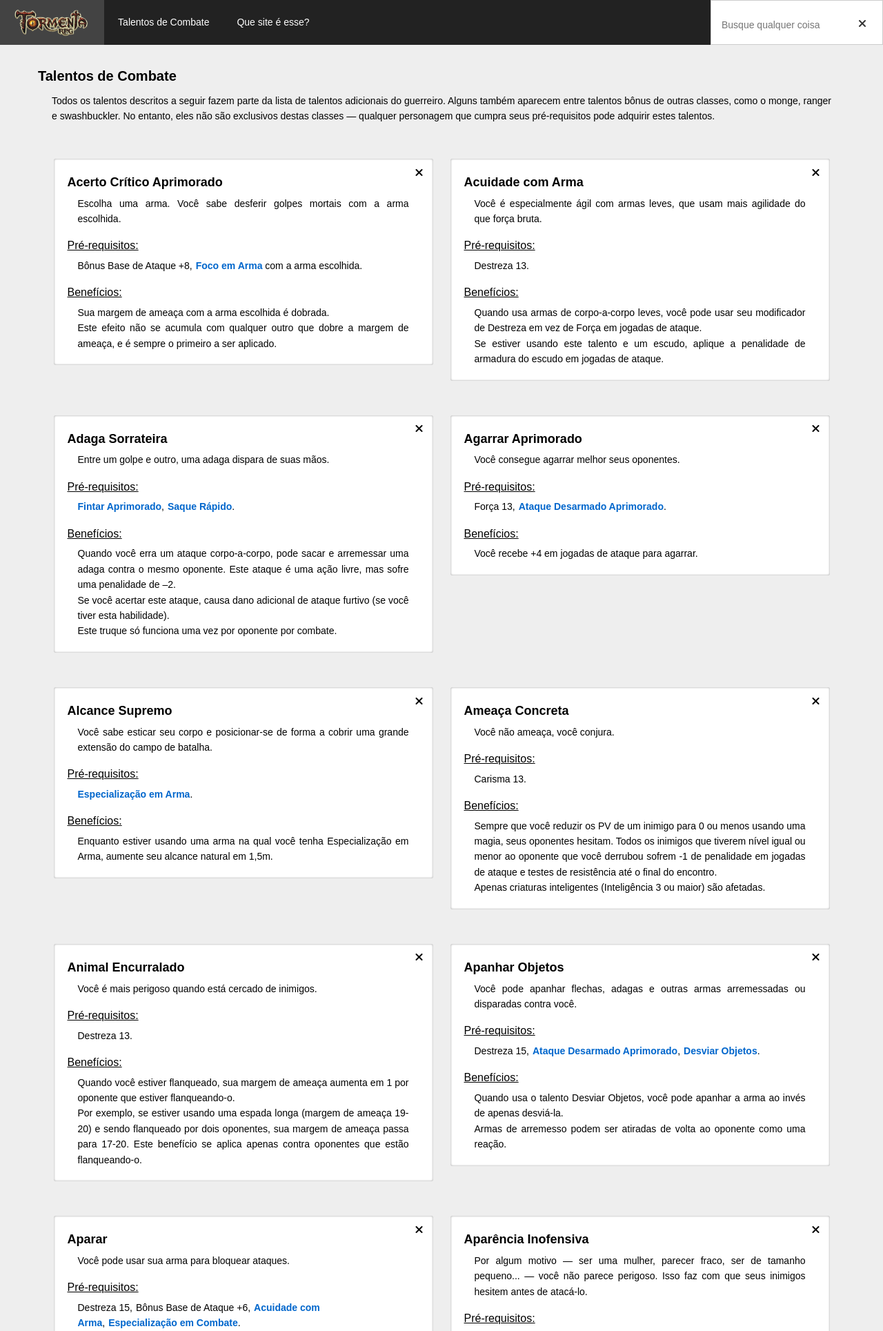
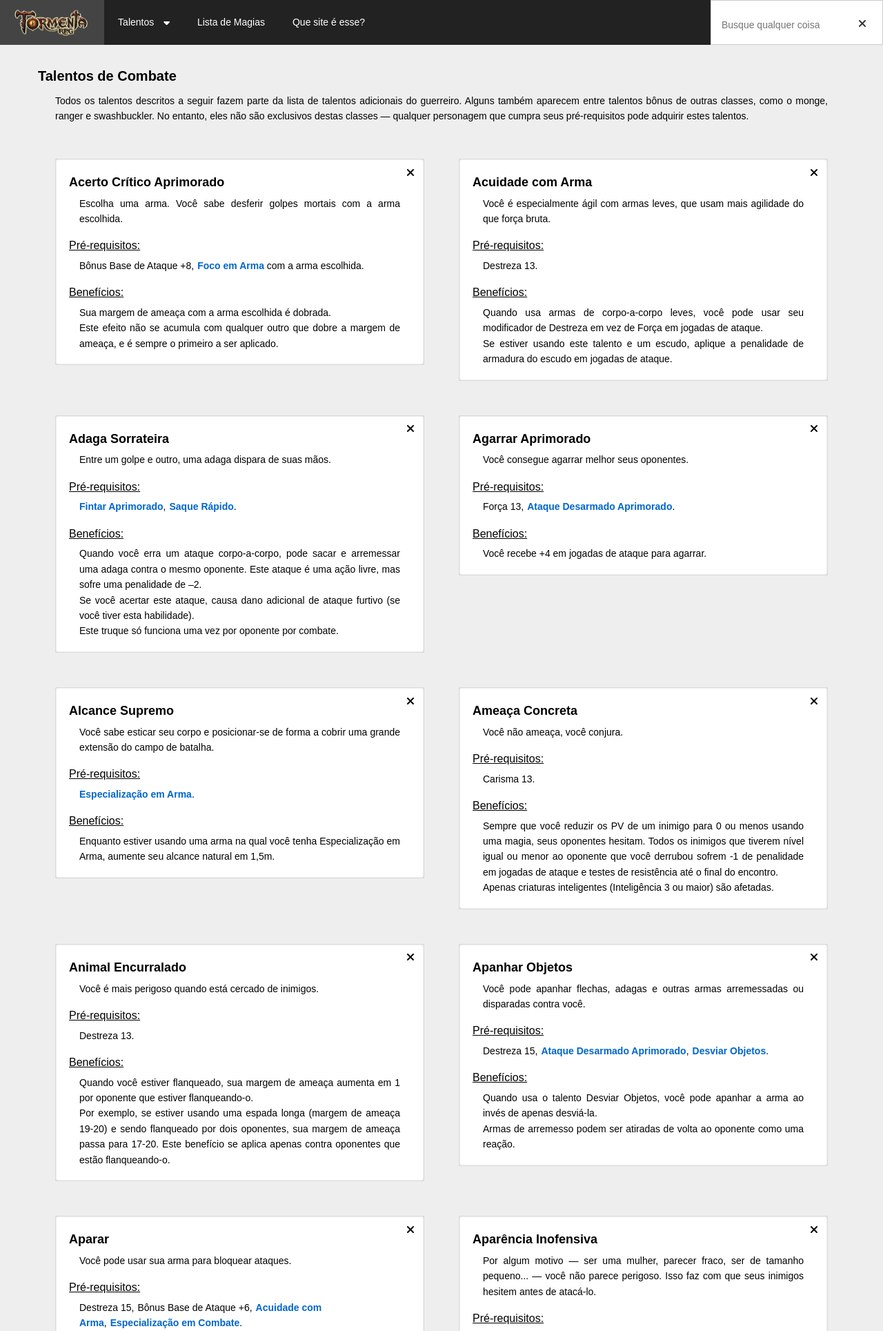
Before and after one commit to johannborges/johannborges.github.io, a PHP site: page / in a window 1280 px wide. Shown: the top 1929 px of the page at 69% size. Run offline with PHP 8.4, Linux system fonts and the light colour scheme; some libraries are stand-ins or nearby versions; some web fonts are replaced.

Commit message:
talentos

```diff
--- a/talentos/Lista de Talentos - Tormenta RPG_arquivos/index.css
+++ b/talentos/Lista de Talentos - Tormenta RPG_arquivos/index.css
@@ -11,9 +11,9 @@
   width: 100%;
   padding-right: 250px;
   background: #222; }
-  #top_bar li {
+  #top_bar .bar_item {
     display: inline-block; }
-    #top_bar li a {
+    #top_bar .bar_item a {
       display: block;
       font-size: 14px;
       color: #FFF;
@@ -22,19 +22,65 @@
       transition: .3s;
       padding: 10px 20px;
       height: 65px; }
-      #top_bar li a:hover {
-        background: rgba(255, 255, 255, 0.15); }
-      #top_bar li a img {
+      #top_bar .bar_item a:hover {
+        background: #444; }
+      #top_bar .bar_item a img {
         display: inline-block;
         vertical-align: middle;
         max-width: 100%;
         max-height: 100%; }
-    #top_bar li:last-of-type {
+  #top_bar .submenu {
+    display: inline-block;
+    position: relative; }
+    #top_bar .submenu .submenu_title {
+      display: block;
+      font-size: 14px;
+      color: #FFF;
+      line-height: 45px;
+      text-decoration: none;
+      transition: .3s;
+      cursor: pointer;
+      padding: 10px 20px;
+      height: 65px; }
+      #top_bar .submenu .submenu_title i {
+        display: inline-block;
+        vertical-align: middle;
+        margin-left: 10px; }
+    #top_bar .submenu:hover .submenu_title {
+      background: #444; }
+    #top_bar .submenu .submenu_list {
+      position: absolute;
+      left: 0;
+      top: 65px;
+      z-index: 1;
+      width: 0;
+      height: 0;
+      overflow: hidden;
+      transition: .3s; }
+      #top_bar .submenu .submenu_list .submenu_item {
+        display: block; }
+        #top_bar .submenu .submenu_list .submenu_item a {
+          display: block;
+          background: #444;
+          width: 200px;
+          height: 65px;
+          padding: 10px 20px;
+          color: #FFF;
+          font-size: 14px;
+          line-height: 45px;
+          text-decoration: none;
+          transition: .3s; }
+          #top_bar .submenu .submenu_list .submenu_item a:hover {
+            background: #666; }
+    #top_bar .submenu:hover .submenu_list {
+      width: 200px;
+      height: calc(65px * 8); }
+  #top_bar .search {
     position: absolute;
     right: 0;
     top: 0;
     width: 250px; }
-      #top_bar li:last-of-type #search {
+    #top_bar .search #search {
       width: 250px;
       height: 65px;
       padding: 7px 55px 0 15px;
@@ -44,9 +90,9 @@
       color: #000;
       font-family: "Titillium Web", Arial, sans-serif;
       transition: .3s; }
-        #top_bar li:last-of-type #search:focus {
+      #top_bar .search #search:focus {
         box-shadow: inset 0 0 3px 0 rgba(0, 0, 0, 0.4); }
-      #top_bar li:last-of-type .clear {
+    #top_bar .search .clear {
       position: absolute;
       top: calc((65px - 25px)/2);
       right: 15px;
@@ -59,9 +105,9 @@
       text-align: center;
       cursor: pointer;
       transition: .3s; }
-        #top_bar li:last-of-type .clear:hover {
+      #top_bar .search .clear:hover {
         background: #DDD; }
-        #top_bar li:last-of-type .clear i {
+      #top_bar .search .clear i {
         display: inline-block;
         vertical-align: middle; }
 
@@ -85,15 +131,15 @@
     font-size: 14px;
     line-height: 160%;
     text-align: justify;
-    padding: 15px 20px 0; }
+    padding: 15px 25px 0; }
   #middle .section .talentos {
-    padding: 0 10px;
+    padding: 0;
     margin-top: 50px; }
     #middle .section .talentos .talento {
       display: inline-block;
-      width: calc(50% - 25px);
+      width: calc(50% - 50px);
       padding: 20px;
-      margin: 0 calc(25px/2) 50px;
+      margin: 0 calc(25px) 50px;
       background: #FFF;
       box-shadow: inset 0 0 3px 0 rgba(0, 0, 0, 0.4);
       border-radius: 3px;
--- a/talentos/Lista de Talentos - Tormenta RPG_arquivos/main.js
+++ b/talentos/Lista de Talentos - Tormenta RPG_arquivos/main.js
@@ -28,7 +28,7 @@ Main = {
 			$(this).closest(".talento").toggleClass("closed");
 		});
 
-		$("#top_bar a:not(.logo)").on("click", function(e){
+		$("#top_bar .submenu_item a, #top_bar .disclaimer").on("click", function(e){
             e.preventDefault();
 
 			var _id = $(this).attr("href");
--- a/talentos/index.html
+++ b/talentos/index.html
@@ -20,21 +20,59 @@
 
 	<body>
         <ul id="top_bar">
-            <li>
+            <li class="bar_item">
                 <a href="http://jamboeditora.com.br/categoria/tormenta/" class="logo" target="_blank">
                     <img src="Lista%20de%20Talentos%20-%20Tormenta%20RPG_arquivos/tormenta_logo.png">
                 </a>
             </li>
 
-            <li>
-                <a href="#talentosCombate">Talentos de Combate</a>
+            <li class="submenu">
+                <div class="submenu_title">Talentos <i class="fa fa-caret-down"></i></div>
+
+                <ul class="submenu_list">
+                    <li class="submenu_item">
+                        <a href="#talentosCombate">Talentos de Combate</a>
+                    </li>
+
+                    <li class="submenu_item">
+                        <a href="#talentosPericia">Talentos de Perícia</a>
+                    </li>
+
+                    <li class="submenu_item">
+                        <a href="#talentosPericia">Talentos de Destino</a>
+                    </li>
+
+                    <li class="submenu_item">
+                        <a href="#talentosPericia">Poderes Concedidos</a>
+                    </li>
+
+                    <li class="submenu_item">
+                        <a href="#talentosPericia">Talentos da Tormenta</a>
+                    </li>
+
+                    <li class="submenu_item">
+                        <a href="#talentosPericia">Talentos Raciais</a>
+                    </li>
+
+                    <li class="submenu_item">
+                        <a href="#talentosPericia">Talentos Regionais</a>
+                    </li>
+
+                    <li class="submenu_item">
+                        <a href="#talentosPericia">Talentos Ambientais</a>
+                    </li>
+                </ul>
             </li>
 
-            <li>
-                <a href="#disclaimer">Que site é esse?</a>
+            <li class="bar_item">
+                <a href="http://johannborges.github.io/magias/" target="_blank">Lista de Magias</a>
             </li>
 
-            <li>
+            <li class="bar_item">
+                <a href="#disclaimer" class="disclaimer">Que site é esse?</a>
+            </li>
+
+            <li class="search">
                 <input id="search" placeholder="Busque qualquer coisa" autocomplete="off" type="text">
                 <span class="clear">
                     <i class="fa fa-times"></i>
@@ -2581,6 +2619,48 @@ talento aumentam de acordo.<br>
 									</ul>
 			</div>
 
+
+			<div class="section">
+				<h2 id="talentosPericia">Talentos de Perícia</h2>
+
+				<div class="description">Todos os talentos descritos a seguir fazem
+parte da lista de talentos adicionais do guerreiro. Alguns também
+aparecem entre talentos bônus de outras classes, como o monge, ranger e
+swashbuckler. No entanto, eles não são exclusivos destas classes —
+qualquer personagem que cumpra seus pré-requisitos pode adquirir estes
+talentos.</div>
+
+				<ul class="talentos">
+				    					<li class="talento" id="acerto-critico-aprimorado">
+                        <div class="close">
+                            <i class="fa fa-times"></i>
+                            <i class="fa fa-window-restore"></i>
+                        </div>
+
+					    <div class="head description">
+                            <div class="title">Acerto Crítico Aprimorado</div>
+                            <div class="texto">Escolha uma arma. Você sabe desferir golpes mortais com a arma escolhida.</div>
+						</div>
+
+												<div class="requisitos description">
+                            <div class="title">Pré-requisitos:</div>
+
+                            <div class="texto">
+                            <div>Bônus Base de Ataque +8</div><div><a href="#foco-em-arma">Foco em Arma</a> com a arma escolhida</div>						    </div>
+						</div>
+
+						<div class="beneficios description">
+                            <div class="title">Benefícios:</div>
+						    <div class="texto">Sua margem de ameaça com a arma escolhida é dobrada.<br>
+		Este efeito não se acumula com qualquer outro que dobre a margem de ameaça, e é sempre o primeiro a ser aplicado.</div>
+						</div>
+
+
+											</li>
+									</ul>
+			</div>
+
+
 			<div id="disclaimer">
 			    <h1>Lista de talentos de Tormenta RPG</h1>
 			</div>
```
Lines whose indentation alone changed are shown as unchanged.
